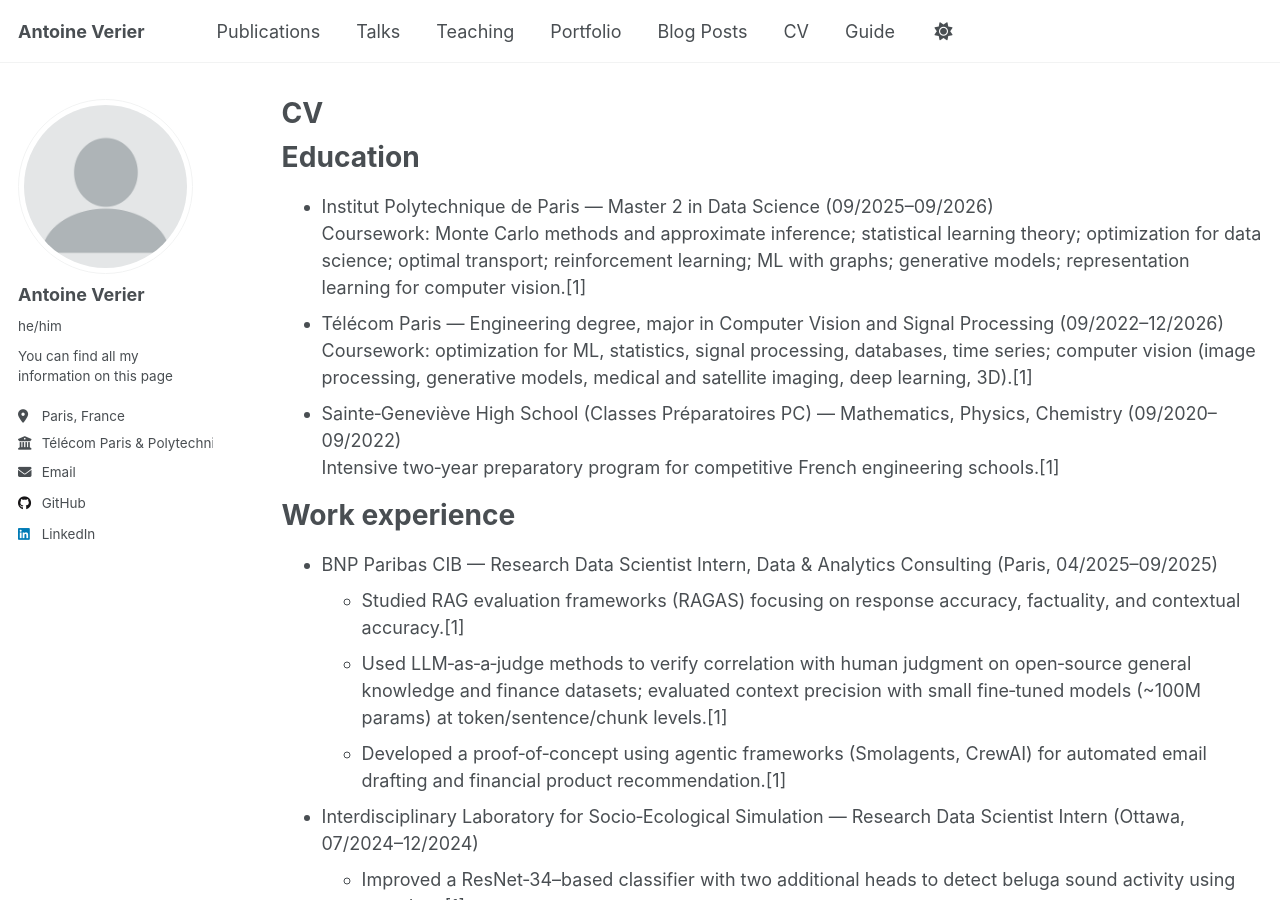
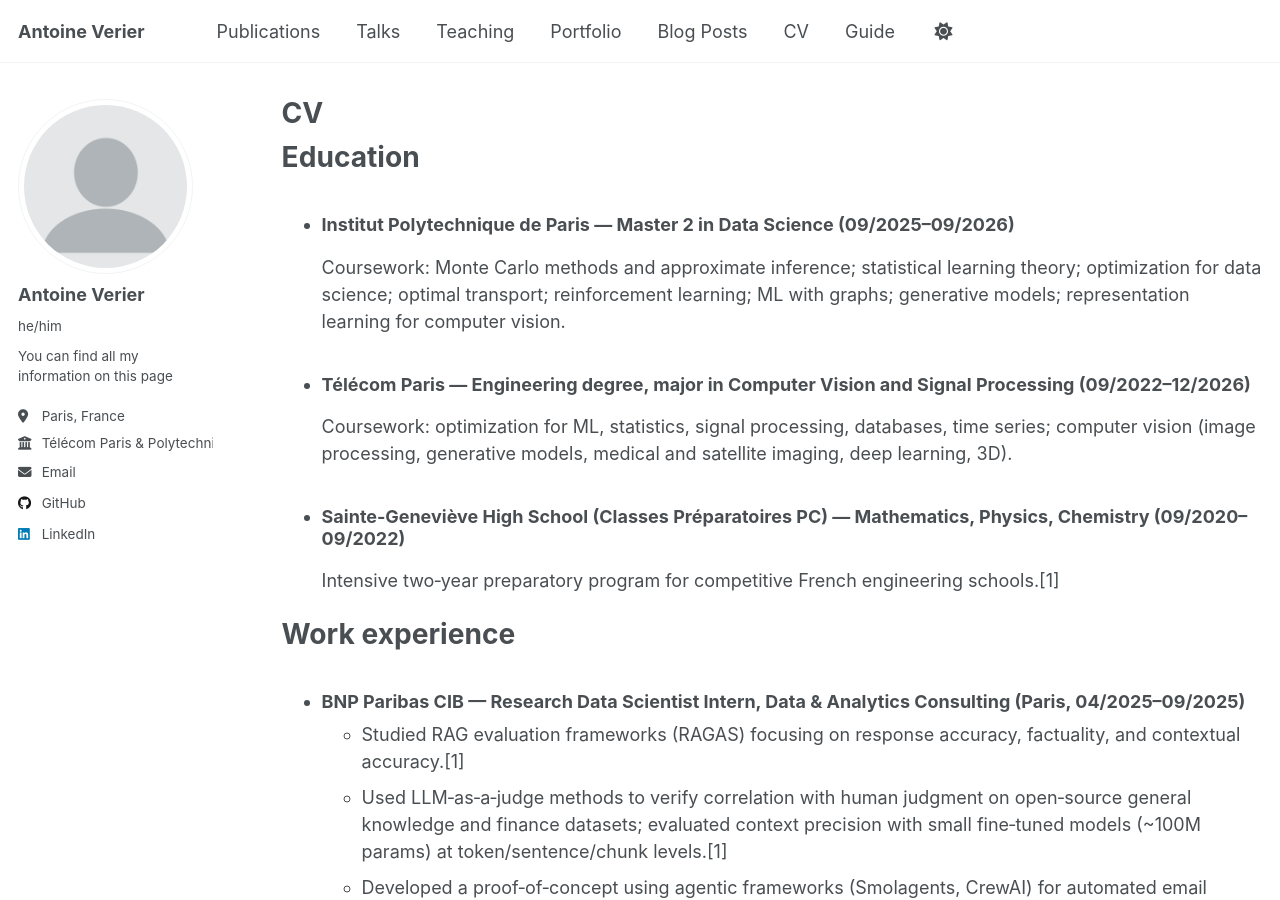
Before and after one commit to antoineverier/antoineverier.github.io, a Jekyll site: the page built from _pages/cv.md, in a window 1280 px wide and 900 px high. Built offline with Jekyll 4.4.1, drawn with Linux system fonts in a browser that asks for light colours; a script that is not in the unit is left out.

```diff
--- a/_config.yml
+++ b/_config.yml
@@ -47,7 +47,7 @@ author:
   bitbucket        : # Username - Update with your username on the site
   codepen          : # Username
   dribbble         : # Username
-  github           : "antoinverier"
+  github           : "antoineverier"
   kaggle           : # Username
   stackoverflow    : # User number or user number and name (i.e., use "1" or "1/jeff-atwood")
 
@@ -62,7 +62,7 @@ author:
   keybase          : # Username
   instagram        : # Username
   lastfm           : # Username
-  linkedin         : "www.linkedin.com/in/antoine-verier"
+  linkedin         : "antoine-verier"
   mastodon         : # URL
   medium           : # URL
   pinterest        : # Username
--- a/_pages/cv.md
+++ b/_pages/cv.md
@@ -10,21 +10,21 @@ redirect_from:
 
 Education
 ======
-- Institut Polytechnique de Paris — Master 2 in Data Science (09/2025–09/2026)
-  Coursework: Monte Carlo methods and approximate inference; statistical learning theory; optimization for data science; optimal transport; reinforcement learning; ML with graphs; generative models; representation learning for computer vision.[1]
-- Télécom Paris — Engineering degree, major in Computer Vision and Signal Processing (09/2022–12/2026)
-  Coursework: optimization for ML, statistics, signal processing, databases, time series; computer vision (image processing, generative models, medical and satellite imaging, deep learning, 3D).[1]
-- Sainte‑Geneviève High School (Classes Préparatoires PC) — Mathematics, Physics, Chemistry (09/2020–09/2022)
+- ### Institut Polytechnique de Paris — Master 2 in Data Science (09/2025–09/2026)
+  Coursework: Monte Carlo methods and approximate inference; statistical learning theory; optimization for data science; optimal transport; reinforcement learning; ML with graphs; generative models; representation learning for computer vision.
+- ### Télécom Paris — Engineering degree, major in Computer Vision and Signal Processing (09/2022–12/2026)
+  Coursework: optimization for ML, statistics, signal processing, databases, time series; computer vision (image processing, generative models, medical and satellite imaging, deep learning, 3D).
+- ### Sainte‑Geneviève High School (Classes Préparatoires PC) — Mathematics, Physics, Chemistry (09/2020–09/2022)
   Intensive two‑year preparatory program for competitive French engineering schools.[1]
 
 Work experience
 ======
-- BNP Paribas CIB — Research Data Scientist Intern, Data & Analytics Consulting (Paris, 04/2025–09/2025)
+- ### BNP Paribas CIB — Research Data Scientist Intern, Data & Analytics Consulting (Paris, 04/2025–09/2025)
   - Studied RAG evaluation frameworks (RAGAS) focusing on response accuracy, factuality, and contextual accuracy.[1]
   - Used LLM‑as‑a‑judge methods to verify correlation with human judgment on open‑source general knowledge and finance datasets; evaluated context precision with small fine‑tuned models (~100M params) at token/sentence/chunk levels.[1]
   - Developed a proof‑of‑concept using agentic frameworks (Smolagents, CrewAI) for automated email drafting and financial product recommendation.[1]
 
-- Interdisciplinary Laboratory for Socio‑Ecological Simulation — Research Data Scientist Intern (Ottawa, 07/2024–12/2024)
+- ### Interdisciplinary Laboratory for Socio‑Ecological Simulation — Research Data Scientist Intern (Ottawa, 07/2024–12/2024)
   - Improved a ResNet‑34–based classifier with two additional heads to detect beluga sound activity using new data.[1]
   - Built spatiotemporal models to forecast whale presence/absence from underwater noise in the St. Lawrence Channel and analyzed environmental variables correlated with beluga vocal activity.[1]
 
```
Also changed, not shown: _portfolio/portfolio-1.md (+7 -3 lines).
